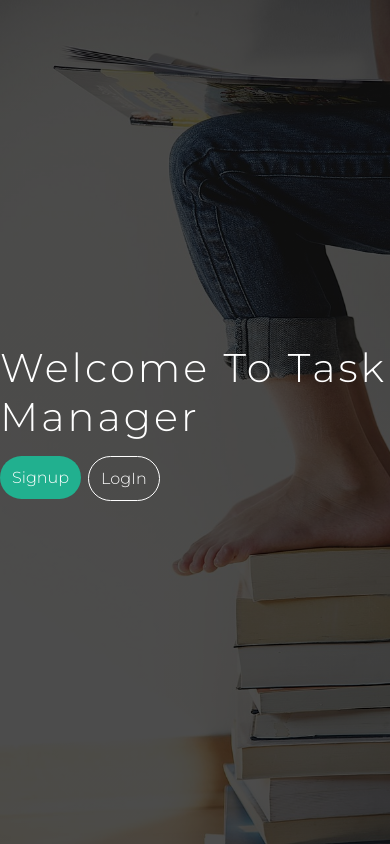
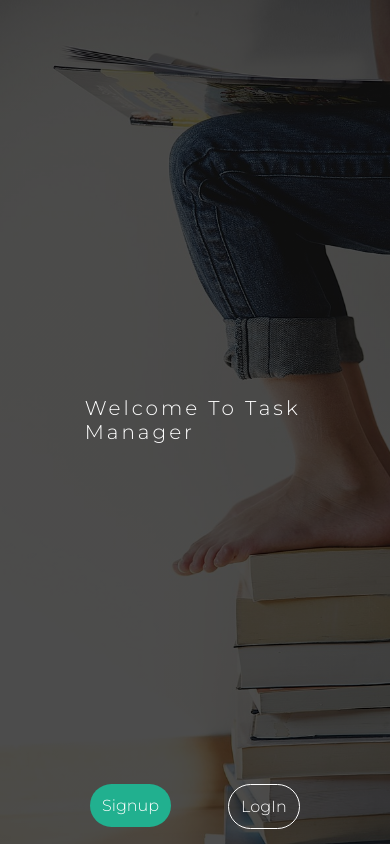
Before and after one commit to Aljosa12/TODOapp, a Flask app: template templates/index.html in a window 390 px wide. Run offline with Flask 2, Linux system fonts and the light colour scheme; the template is opened without the code that fills it, so the values that code supplies are empty.

Commit message:
Update: optimizing for mobile

```diff
--- a/static/style.css
+++ b/static/style.css
@@ -357,7 +357,7 @@ header {
 
 @media (max-width: 700px) {
     .tasks {
-    width: 380px;
+    width: 80%;
     float: left;
     margin-top: -100px;
     }
@@ -399,8 +399,7 @@ header {
     }
 
     .title h1 {
-        font-size: 40px;
-
+        font-size: 20px;
     }
 
     .title form button {
@@ -411,4 +410,35 @@ header {
         width: 85%;
     }
 
+    .content-header {
+        width: 100%;
+        text-align: center;
+    }
+
+    .content-header tasks {
+        width: 85%;
+    }
+
+    .head-auth {
+        width: 66%;
+        text-align: center;
+        margin-left: auto;
+        margin-right: auto;
+    }
+
+    .btn-auth {
+        width: 210px;
+        height: 60px;
+        float: bottom;
+        left: 50%;
+        margin-left: -105px;
+        margin-right: auto;
+        bottom: 10px;
+        text-align: center;
+        position:absolute;
+    }
+
+    .login{
+        margin-left: 57px;
+    }
 }
--- a/templates/index.html
+++ b/templates/index.html
@@ -8,15 +8,20 @@
     <link href="https://fonts.googleapis.com/css2?family=Montserrat:wght@300&display=swap" rel="stylesheet">
 
     <link rel="icon" href="../static/logo2.png" sizes="16x16 32x32" type="image/png">
+    <meta name="viewport" content ="width=device-width,initial-scale=1,user-scalable=yes" />
+    <meta name="viewport" content="width=device-width, initial-scale=1">
 </head>
 <body>
     <header>
         <div class="content-header">
             <div class="title">
-                <h1>Welcome To Task Manager</h1>
+
+                <div class="head-auth">
+                    <h1 class="welcome">Welcome To Task Manager</h1>
+                </div>
 
                 <div class="btn-auth">
-                    <a class="btn signup" href="/signup">Signup</a>
+                        <a class="btn signup" href="/signup">Signup</a>
                     <a class="btn login" href="/login">LogIn</a>
                 </div>
             </div>
```
Also changed, not shown: localhost.sqlite.
